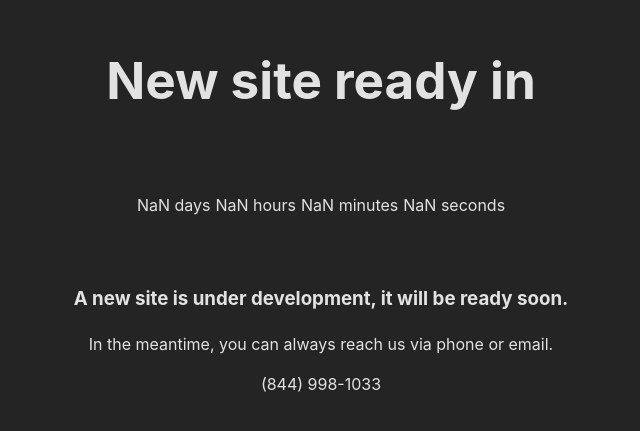
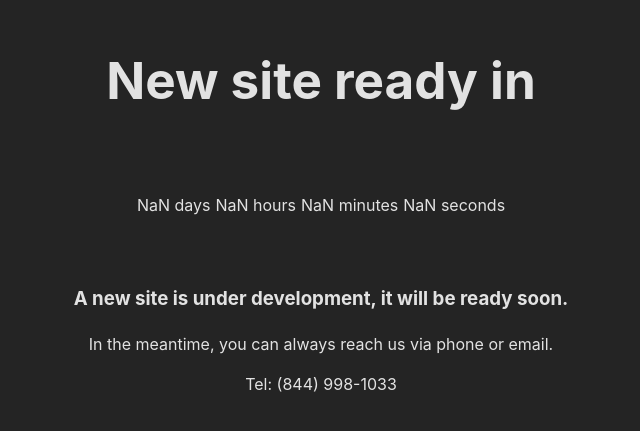
Before and after one commit to 0x5929/under-construction-placeholder-app, a React (Vite) app: page / in a window 1280 px wide. Shown: the part 185-616 px from the top of the page, without its empty margins (319-959 px from the left). Built offline with nearby package versions, Linux system fonts and the light colour scheme.

Commit message:
added language to message

```diff
--- a/src/components/Message.tsx
+++ b/src/components/Message.tsx
@@ -1,5 +1,5 @@
 const phone = '(844) 998-1033'
-const email = ''
+// const email = ''
 function Message() {
     return (
         <>
@@ -8,8 +8,8 @@ function Message() {
                 <p>
                     In the meantime, you can always reach us via phone or email.
                 </p>
-                <p>{phone}</p>
-                <p>{email}</p>
+                <p>Tel: {phone}</p>
+                {/*<p>Email: {email}</p> */}
             </div>
         </>
     )
```
